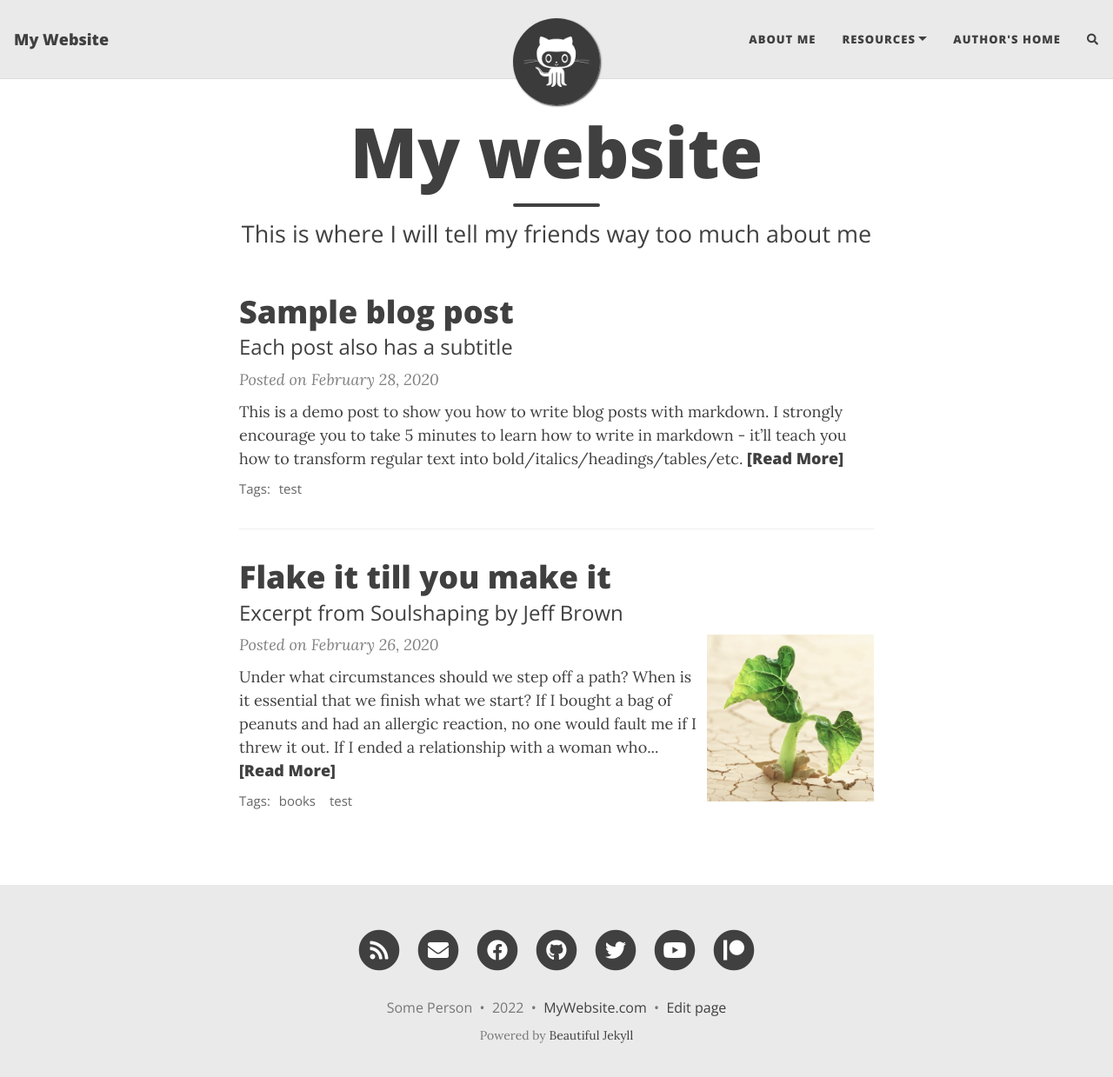
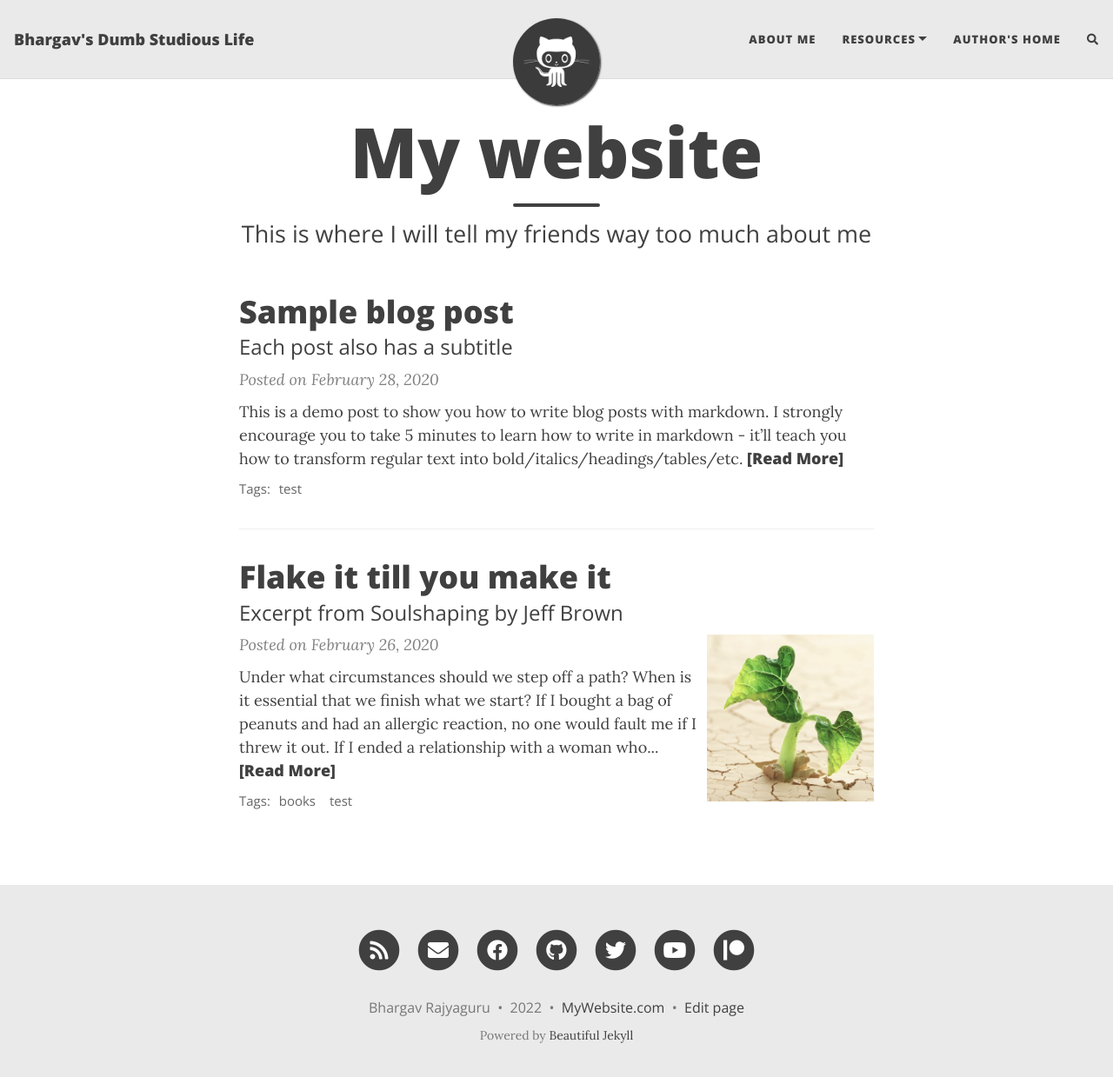
Before and after one commit to BhargavRajGuru/8hargav, a Jekyll site: the page built from index.html, in a window 1280 px wide and 1252 px high. Shown: the top 1239 px of the window at 87% size. Built offline with Jekyll 4.4.1, drawn with Linux system fonts in a browser that asks for light colours; nearby versions of some CDN libraries; the list of posts is cut into pages by our own code; comment, search, counter and statistics services are not loaded.

Commit message:
Name of website

```diff
--- a/_config.yml
+++ b/_config.yml
@@ -10,10 +10,10 @@
 ############################
 
 # Name of website
-title: My Website
+title: Bhargav's Dumb Studious Life
 
 # Your name to show in the footer
-author: Some Person
+author: Bhargav Rajyaguru
 
 ###############################################
 # --- List of links in the navigation bar --- #
```
